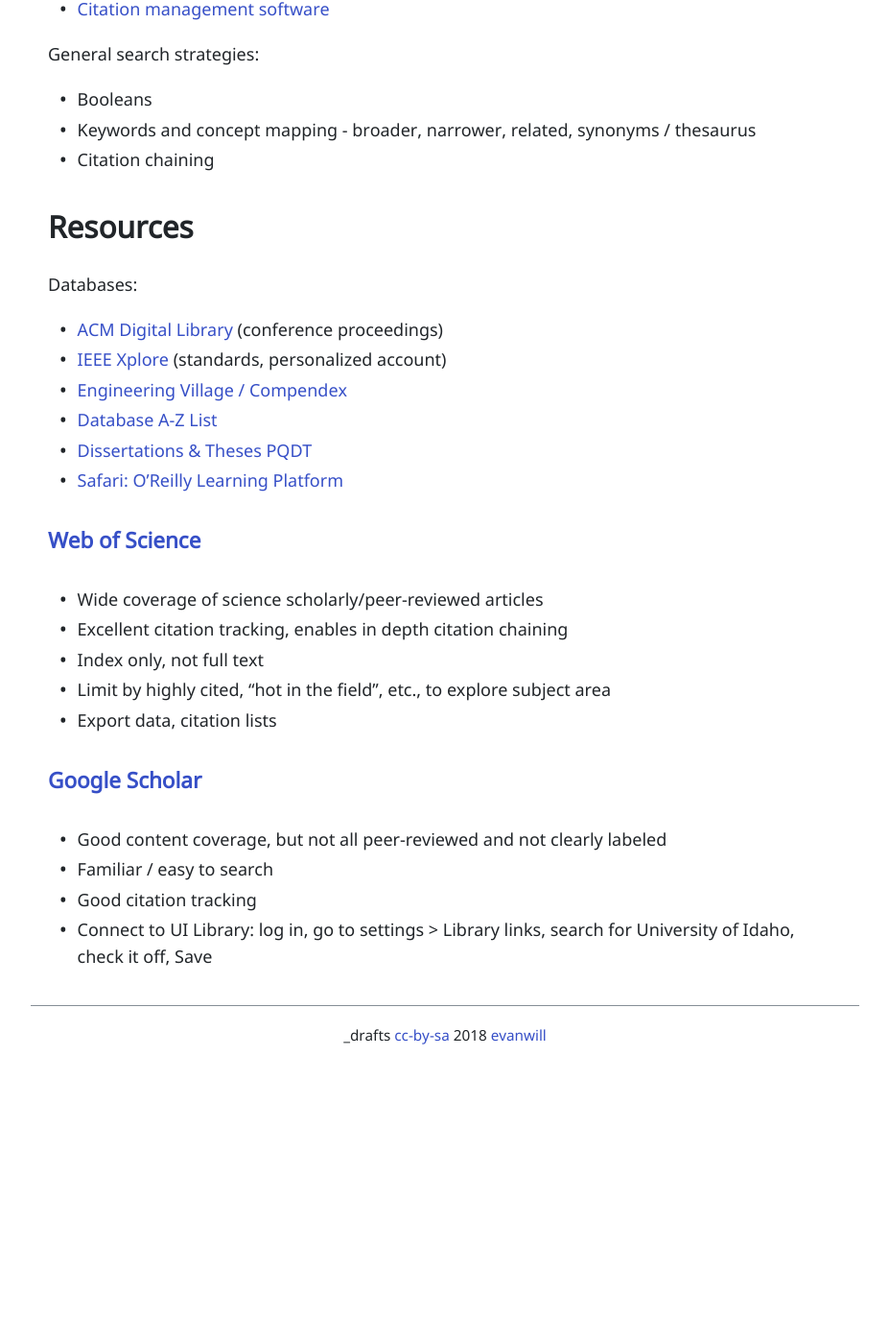
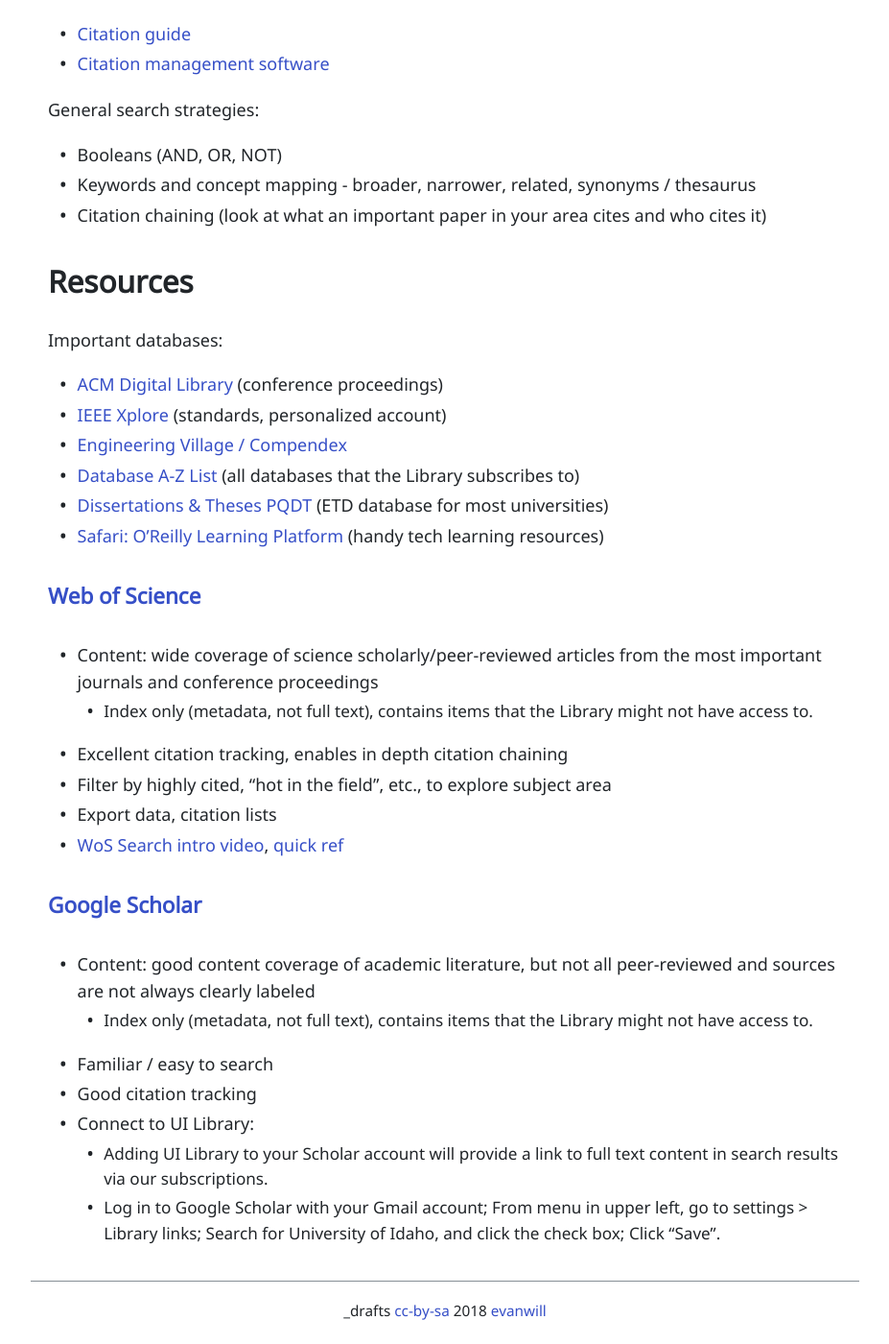
Before and after one commit to evanwill/_drafts, a Jekyll site: the page built from _notes/reference.md, in a window 1280 px wide and 1400 px high, scrolled down 1198 px. Shown: the whole window at 96% size, without its empty margins (176-1103 px from the left). Built offline with Jekyll 4.4.1, drawn with Linux system fonts in a browser that asks for light colours; before the commit the page ends 2311 px from its top, so only the background shows below that; some of the changed text lies outside the part shown.

Commit message:
lib intro

```diff
--- a/_notes/reference.md
+++ b/_notes/reference.md
@@ -18,13 +18,14 @@
 
 #### [Library Catalog (Primo)](https://alliance-primo.hosted.exlibrisgroup.com/primo-explore/search?tab=everything&search_scope=everything&vid=UID){:target="_blank"}:
 
-- Content: everything, books, gov docs, articles, physical and digital
+- Content: everything that the library has access to (books, journals, gov docs, articles, physical and digital)
 - Less focused and powerful than databases
 - Use notes:
     - sign in (access resources off campus)
     - account (check out loan status, saved items/searches/history)
     - scopes (UI Library, Summit, Articles, Reserves)
     - filters (date, resource type, etc)
+    - "personalize" (weights search results in your discipline)
     - item features (citation, permalink, email, summit libraries, virtual browse)
     - advanced search, personalize, facets
 
@@ -39,32 +40,36 @@
 
 General search strategies:
 
-- Booleans
+- Booleans (AND, OR, NOT)
 - Keywords and concept mapping - broader, narrower, related, synonyms / thesaurus
-- Citation chaining
+- Citation chaining (look at what an important paper in your area cites and who cites it)
 
 ## Resources
 
-Databases:
+Important databases:
 
 - [ACM Digital Library](http://ida.lib.uidaho.edu:2048/login?url=http://dl.acm.org/dl.cfm){:target="_blank"} (conference proceedings)
 - [IEEE Xplore](http://ida.lib.uidaho.edu:2048/login?url=http://ieeexplore.ieee.org/){:target="_blank"} (standards, personalized account)
 - [Engineering Village / Compendex](http://ida.lib.uidaho.edu:2048/login?url=https://www.engineeringvillage.com/){:target="_blank"}
-- [Database A-Z List](https://libguides.uidaho.edu/az.php?s=131586){:target="_blank"}
-- [Dissertations & Theses PQDT](http://ida.lib.uidaho.edu:2048/login?url=https://search.proquest.com/pqdtft/advanced?accountid=14551){:target="_blank"}
-- [Safari: O'Reilly Learning Platform](http://ida.lib.uidaho.edu:2048/login?url=https://www.safaribooksonline.com/library/view/temporary-access/){:target="_blank"}
+- [Database A-Z List](https://libguides.uidaho.edu/az.php?s=131586){:target="_blank"} (all databases that the Library subscribes to)
+- [Dissertations & Theses PQDT](http://ida.lib.uidaho.edu:2048/login?url=https://search.proquest.com/pqdtft/advanced?accountid=14551){:target="_blank"} (ETD database for most universities)
+- [Safari: O'Reilly Learning Platform](http://ida.lib.uidaho.edu:2048/login?url=https://www.safaribooksonline.com/library/view/temporary-access/){:target="_blank"} (handy tech learning resources)
 
 #### [Web of Science](http://ida.lib.uidaho.edu:2048/login?url=http://webofknowledge.com/UA){:target="_blank"}
 
-- Wide coverage of science scholarly/peer-reviewed articles
+- Content: wide coverage of science scholarly/peer-reviewed articles from the most important journals and conference proceedings
+    - Index only (metadata, not full text), contains items that the Library might not have access to.
 - Excellent citation tracking, enables in depth citation chaining
-- Index only, not full text
-- Limit by highly cited, "hot in the field", etc., to explore subject area
+- Filter by highly cited, "hot in the field", etc., to explore subject area
 - Export data, citation lists
+- [WoS Search intro video](https://youtu.be/xwhy0JBHlMw), [quick ref](http://clarivate.libguides.com/ld.php?content_id=35888196)
 
 #### [Google Scholar](https://scholar.google.com){:target="_blank"}
 
-- Good content coverage, but not all peer-reviewed and not clearly labeled
+- Content: good content coverage of academic literature, but not all peer-reviewed and sources are not always clearly labeled
+    - Index only (metadata, not full text), contains items that the Library might not have access to.
 - Familiar / easy to search
 - Good citation tracking
-- Connect to UI Library: log in, go to settings > Library links, search for University of Idaho, check it off, Save
+- Connect to UI Library:
+    - Adding UI Library to your Scholar account will provide a link to full text content in search results via our subscriptions.
+    - Log in to Google Scholar with your Gmail account; From menu in upper left, go to settings > Library links; Search for University of Idaho, and click the check box; Click "Save".
```
